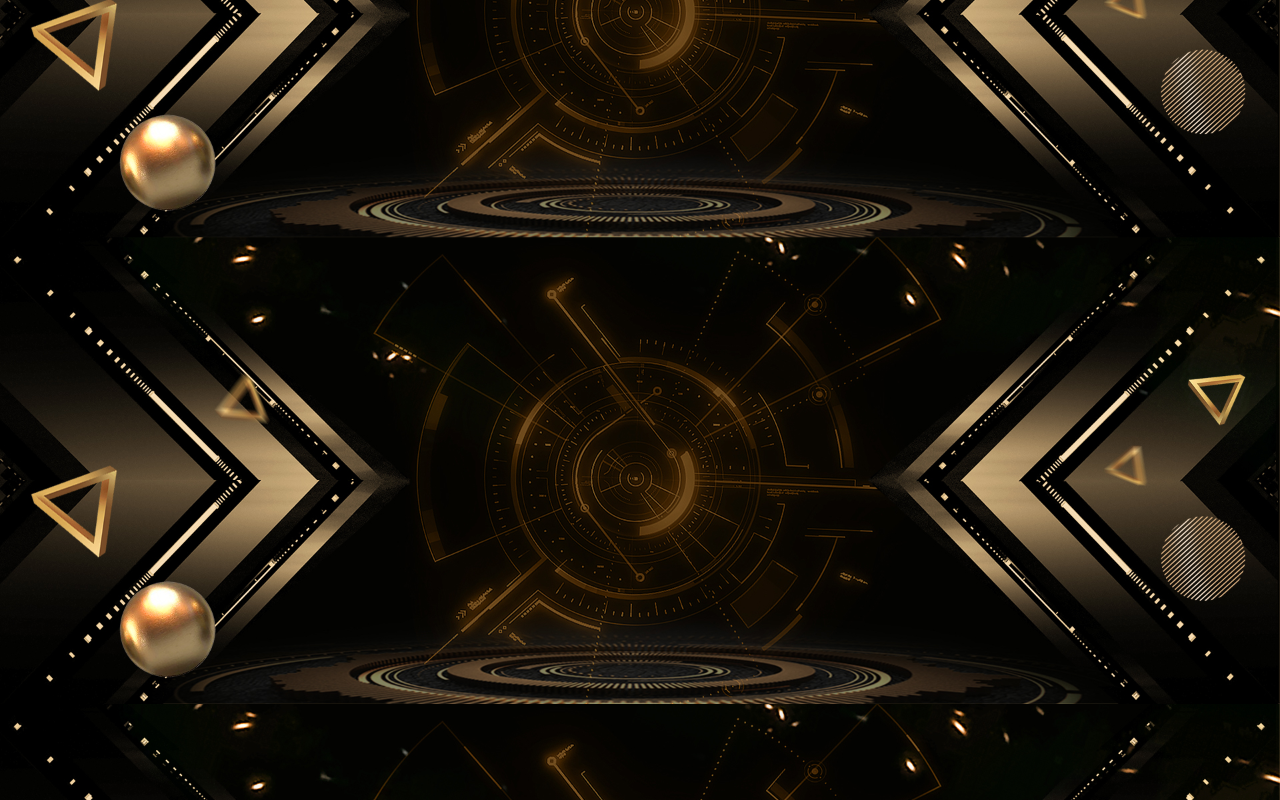
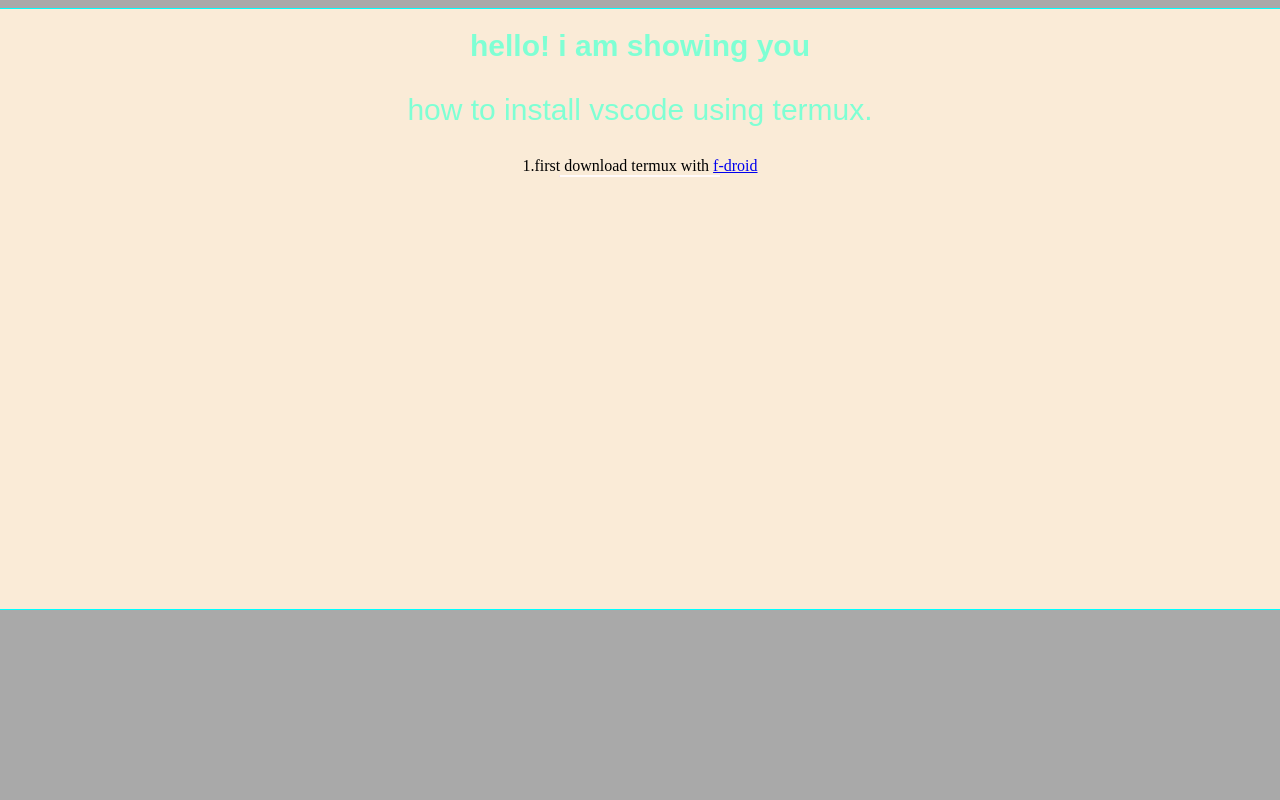
Before and after one commit to gamertoky1188gro/documents, a website: page websites/vscode-in-mobile-using-termux/index.html in a window 1280 px wide. Drawn offline with Linux system fonts and the light colour scheme; a web font is replaced by a local one.

Commit message:
pls allah

```diff
--- a/websites/vscode-in-mobile-using-termux/index.html
+++ b/websites/vscode-in-mobile-using-termux/index.html
@@ -6,8 +6,23 @@
     <title>Document</title>
     <link rel="stylesheet" href="style.css">
     <script src="script.js"></script>
+    <link rel="preconnect" href="https://fonts.googleapis.com">
+    <link rel="preconnect" href="https://fonts.gstatic.com" crossorigin>
+    <link href="https://fonts.googleapis.com/css2?family=Bungee+Spice&display=swap" rel="stylesheet">
 </head>
 <body>
+    <div class="qaz" id="qaz">
+        <h1 class="rfv" id="rfv">hello! i am showing you</h1>
+        <p class="tgb" id="tgb">how to install vscode using termux.</p>
+        <p1 class="yhn" id="yhn">
+            1.first download termux with <a href="http://https://f-droid.org/en/packages/com.termux/">f-droid</a>
+        </p1>
+        <div class="wsx" id="wsx">
 
+        </div>
+        <div class="edc" id="edc">
+
+        </div>
+    </div>
 </body>
 </html>
--- a/websites/vscode-in-mobile-using-termux/style.css
+++ b/websites/vscode-in-mobile-using-termux/style.css
@@ -2,5 +2,42 @@
     background-repeat: repeat;
     background-size: cover;
     background-position: center;
-    background-image: url(bp.jpg);
+    background-color: darkgray;
+    justify-content: center;
+    justify-items: center;
+    align-items: center;
 }
+
+.qaz {
+    border: 1.5px solid cyan;
+    height: 600px;
+    width: 1300px;
+    justify-content: center;
+    background-color: antiquewhite;
+    justify-items: center;
+    align-items: center;
+    filter: blur(20);
+}
+
+.wsx {
+    border: 1px solid snow;
+    border-radius: 10px;
+    background-color: blueviolet;
+    height: 100x;
+    width: 160px;
+    justify-content: center;
+    justify-items: center;
+    align-items: center;
+    text-align: center;
+}
+
+.rfv, .tgb {
+    text-align: center;
+    font-size: 30px;
+    font-family: 'Bungee Spice', sans-serif;
+    color: aquamarine;
+}
+
+.yhn {
+
+}
```
Also changed, not shown: websites/vscode-in-mobile-using-termux/bp.jpg (deleted).
